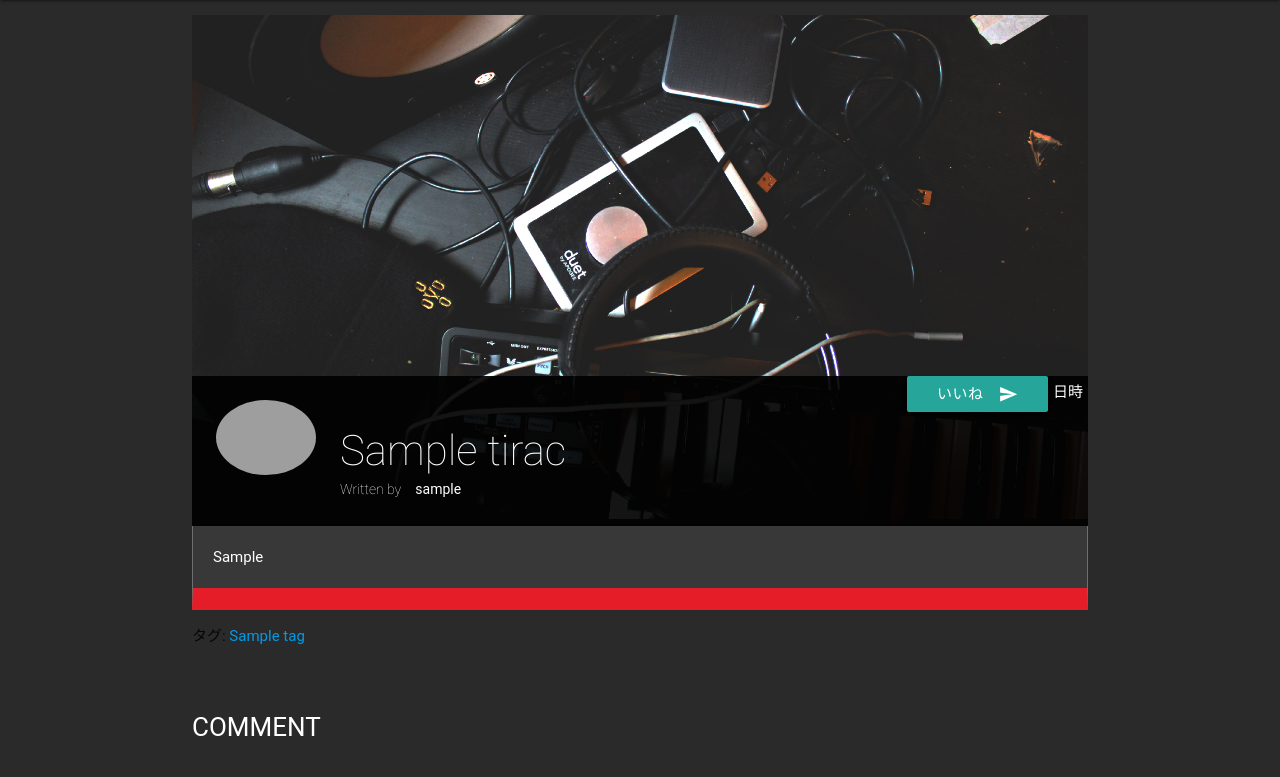
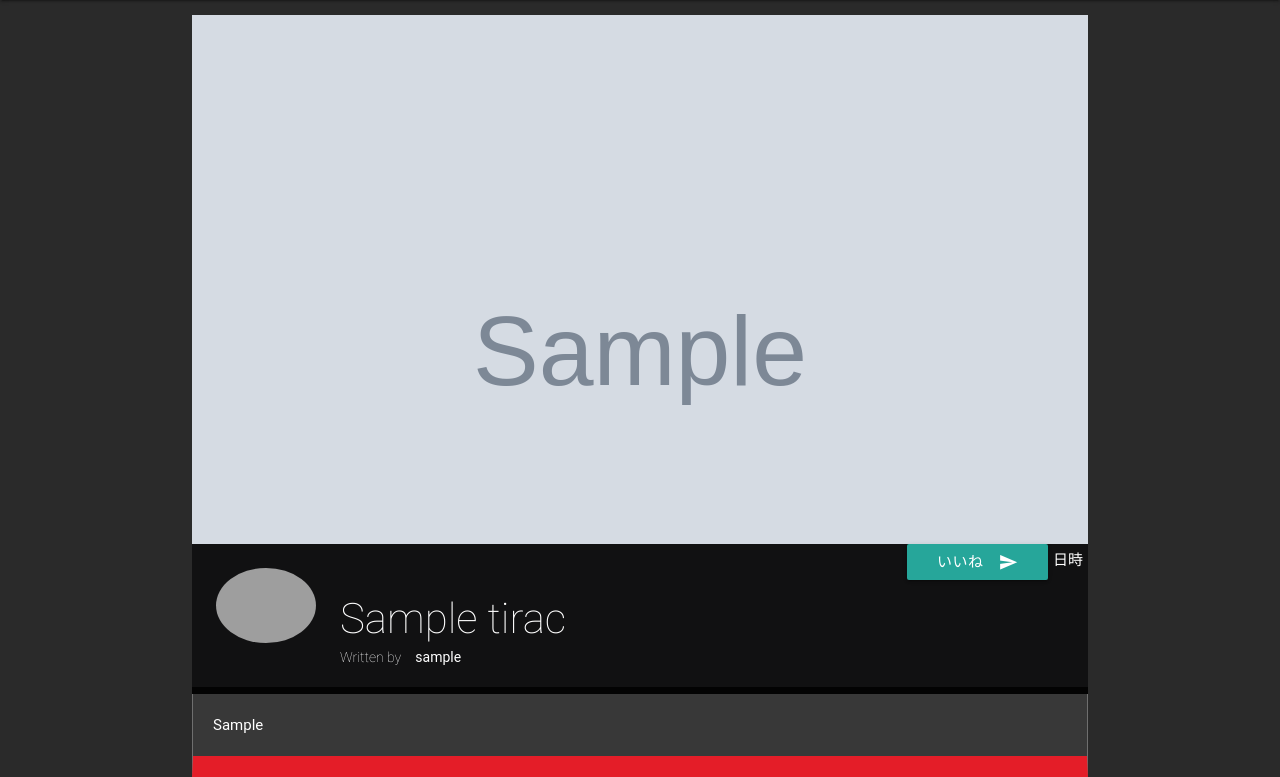
Before and after one commit to defaultcf/pressto, a Django app: page /article/1/ in a window 1280 px wide. Shown: the part 64-841 px from the top of the page. Run offline with Django 3.2, Linux system fonts and the light colour scheme; tables that the repository leaves empty hold one stand-in row (values such as "Sample post"); grey boxes marked "Sample" are stand-in pictures; some libraries are stand-ins or nearby versions; some web fonts are replaced; grey boxes are pictures that could not be loaded.

Commit message:
Fix header and tag page

```diff
--- a/app/article/templates/article/detail.html
+++ b/app/article/templates/article/detail.html
@@ -11,7 +11,13 @@
 {% block body %}
 <div class="container" style="max-width:960px">
     <div style="position:relative;max-width:100%;min-height:180px;)">
-      <img style="width:100%;min-height:180px;" src="http://localhost/static/article/default.jpg">
+        <script>
+        {% if tirac.header_img == "" %}
+        document.write('<img style="width:100%;min-height:180px;" src="http://' + location.hostname + '/static/article/default.jpg">');
+        {% else %}
+        document.write('<img style="width:100%;min-height:180px;" src="http://' + location.hostname + '/static/headers/{{ tirac.header_img }}">');
+        {% endif %}
+        </script>
       <!--
       <img style="width:100%;min-height:180px;" src="/static/headers/{{tirac.header_img}}">
       -->
```
Also changed, not shown: app/article/templates/article/tag.html (+7 -5 lines).
